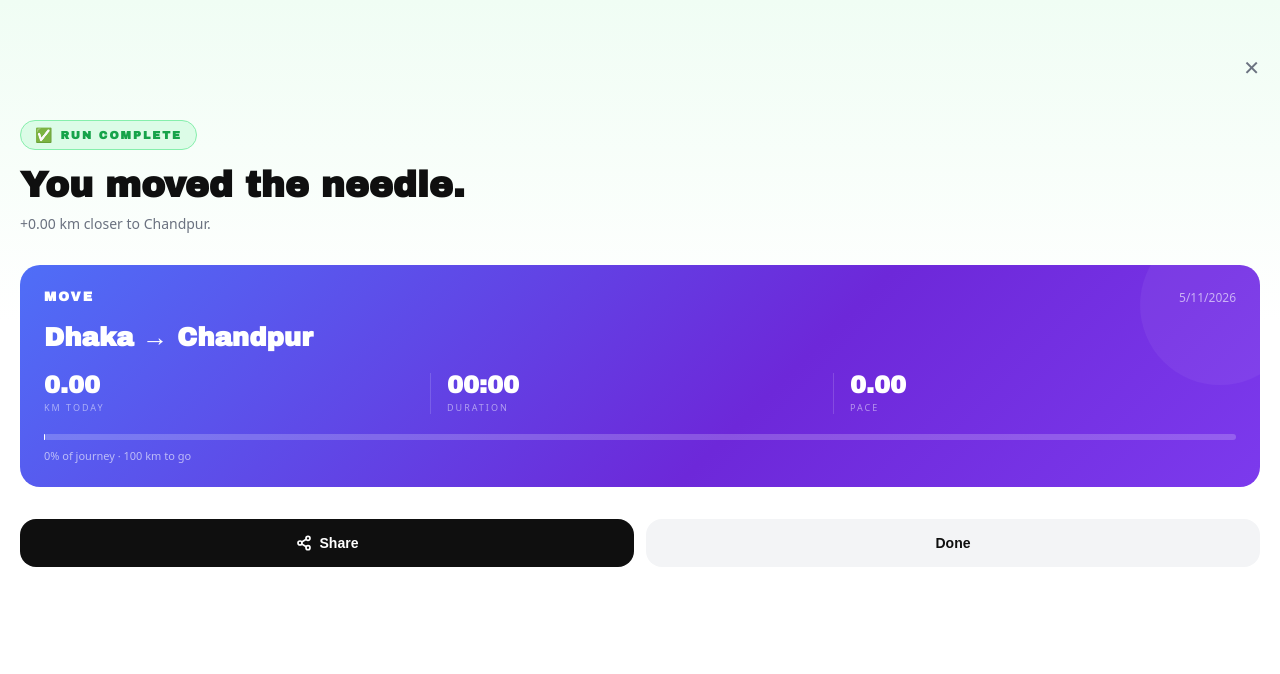
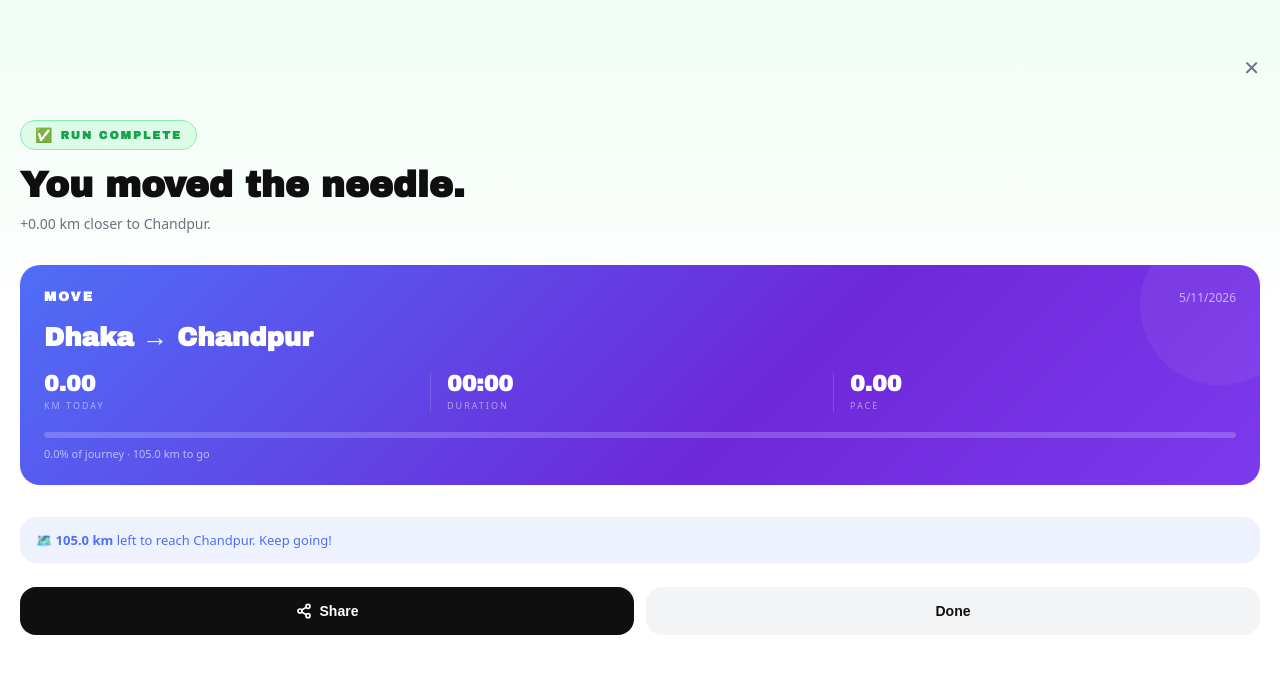
Before and after one commit to Kayes2323/move-app, a Next.js app: page /result in a window 1280 px wide. Shown: the top 674 px of the page. Built offline with nearby package versions, Linux system fonts and the light colour scheme.

Commit message:
result screen real data + route progress

```diff
--- a/app/result/page.tsx
+++ b/app/result/page.tsx
@@ -1,6 +1,22 @@
 "use client";
 import { useSearchParams, useRouter } from "next/navigation";
-import { Suspense } from "react";
+import { Suspense, useEffect, useState } from "react";
+
+interface UserData {
+  name: string;
+  totalKm: number;
+  completedKm: number;
+  currentRoute: string;
+}
+
+const ROUTES: Record<string, number> = {
+  Chandpur: 105,
+  "Cox's Bazar": 414,
+  Sylhet: 244,
+  Rajshahi: 253,
+  Khulna: 332,
+  Chittagong: 264,
+};
 
 function ResultContent() {
   const router = useRouter();
@@ -8,6 +24,30 @@ function ResultContent() {
   const km = params.get("km") || "0.00";
   const time = params.get("time") || "00:00";
   const pace = params.get("pace") || "0.00";
+  const [user, setUser] = useState<UserData | null>(null);
+
+  useEffect(() => {
+    const loadUser = async () => {
+      try {
+        const { auth, db } = await import("../firebase");
+        const { doc, getDoc } = await import("firebase/firestore");
+        const firebaseUser = auth.currentUser;
+        if (firebaseUser) {
+          const snap = await getDoc(doc(db, "users", firebaseUser.uid));
+          if (snap.exists()) setUser(snap.data() as UserData);
+        }
+      } catch (err) {
+        console.error(err);
+      }
+    };
+    loadUser();
+  }, []);
+
+  const currentRoute = user?.currentRoute || "Chandpur";
+  const routeTotal = ROUTES[currentRoute] || 105;
+  const completedKm = user?.completedKm || 0;
+  const percent = Math.min((completedKm / routeTotal) * 100, 100);
+  const toGo = Math.max(routeTotal - completedKm, 0);
 
   return (
     <main style={{
@@ -19,19 +59,12 @@ function ResultContent() {
 
       {/* CLOSE */}
       <div style={{ display: "flex", justifyContent: "flex-end", paddingTop: "56px", marginBottom: "40px" }}>
-        <button onClick={() => router.push("/")}
-          style={{ background: "none", border: "none", cursor: "pointer", fontSize: "20px", color: "#6B7280" }}>
-          ✕
-        </button>
+        <button onClick={() => router.push("/")} style={{ background: "none", border: "none", cursor: "pointer", fontSize: "20px", color: "#6B7280" }}>✕</button>
       </div>
 
       {/* BADGE */}
       <div style={{ marginBottom: "16px" }}>
-        <div style={{
-          display: "inline-flex", alignItems: "center", gap: "8px",
-          background: "#DCFCE7", border: "1px solid #86EFAC",
-          borderRadius: "20px", padding: "6px 14px"
-        }}>
+        <div style={{ display: "inline-flex", alignItems: "center", gap: "8px", background: "#DCFCE7", border: "1px solid #86EFAC", borderRadius: "20px", padding: "6px 14px" }}>
           <span style={{ fontSize: "14px" }}>✅</span>
           <span style={{ color: "#16A34A", fontSize: "11px", letterSpacing: "2px", fontWeight: 700 }}>RUN COMPLETE</span>
         </div>
@@ -42,15 +75,11 @@ function ResultContent() {
         You moved the needle.
       </h1>
       <p style={{ color: "#6B7280", fontSize: "14px", fontFamily: "system-ui", marginBottom: "32px" }}>
-        +{km} km closer to Chandpur.
+        +{km} km closer to {currentRoute}.
       </p>
 
       {/* RESULT CARD */}
-      <div style={{
-        background: "linear-gradient(135deg, #4F6EF7 0%, #6D28D9 60%, #7C3AED 100%)",
-        borderRadius: "20px", padding: "24px", marginBottom: "32px",
-        position: "relative", overflow: "hidden"
-      }}>
+      <div style={{ background: "linear-gradient(135deg, #4F6EF7 0%, #6D28D9 60%, #7C3AED 100%)", borderRadius: "20px", padding: "24px", marginBottom: "32px", position: "relative", overflow: "hidden" }}>
         <div style={{ position: "absolute", top: "-40px", right: "-40px", width: "160px", height: "160px", borderRadius: "50%", background: "rgba(255,255,255,0.05)" }} />
 
         {/* Card top */}
@@ -63,7 +92,7 @@ function ResultContent() {
 
         {/* Route */}
         <h2 style={{ color: "white", fontSize: "26px", fontWeight: 900, marginBottom: "20px" }}>
-          Dhaka → Chandpur
+          Dhaka → {currentRoute}
         </h2>
 
         {/* Stats */}
@@ -74,7 +103,7 @@ function ResultContent() {
             { label: "PACE", value: pace },
           ].map((s, i) => (
             <div key={i} style={{ flex: 1, borderLeft: i > 0 ? "1px solid rgba(255,255,255,0.15)" : "none", paddingLeft: i > 0 ? "16px" : "0" }}>
-              <p style={{ color: "white", fontSize: "24px", fontWeight: 900, lineHeight: 1 }}>{s.value}</p>
+              <p style={{ color: "white", fontSize: "22px", fontWeight: 900, lineHeight: 1 }}>{s.value}</p>
               <p style={{ color: "rgba(255,255,255,0.5)", fontSize: "9px", letterSpacing: "2px", marginTop: "4px", fontFamily: "system-ui" }}>{s.label}</p>
             </div>
           ))}
@@ -82,20 +111,30 @@ function ResultContent() {
 
         {/* Progress */}
         <div style={{ background: "rgba(255,255,255,0.2)", borderRadius: "4px", height: "6px", marginBottom: "8px" }}>
-          <div style={{ width: "0.1%", height: "100%", background: "white", borderRadius: "4px" }} />
+          <div style={{ width: `${percent}%`, height: "100%", background: "white", borderRadius: "4px", minWidth: percent > 0 ? "8px" : "0" }} />
         </div>
         <p style={{ color: "rgba(255,255,255,0.6)", fontSize: "11px", fontFamily: "system-ui" }}>
-          0% of journey · 100 km to go
+          {percent.toFixed(1)}% of journey · {toGo.toFixed(1)} km to go
         </p>
       </div>
 
+      {/* MOTIVATIONAL MESSAGE */}
+      {percent >= 100 ? (
+        <div style={{ background: "#FEF3C7", border: "1px solid #FDE68A", borderRadius: "16px", padding: "16px", marginBottom: "24px", textAlign: "center" }}>
+          <p style={{ color: "#92400E", fontSize: "16px", fontWeight: 900 }}>🏆 Journey Complete!</p>
+          <p style={{ color: "#B45309", fontSize: "13px", fontFamily: "system-ui", marginTop: "4px" }}>You conquered {currentRoute}! Pick your next route.</p>
+        </div>
+      ) : (
+        <div style={{ background: "#EEF2FF", borderRadius: "16px", padding: "14px 16px", marginBottom: "24px" }}>
+          <p style={{ color: "#4F6EF7", fontSize: "13px", fontFamily: "system-ui" }}>
+            🗺️ <strong>{toGo.toFixed(1)} km</strong> left to reach {currentRoute}. Keep going!
+          </p>
+        </div>
+      )}
+
       {/* BUTTONS */}
       <div style={{ display: "flex", gap: "12px" }}>
-        <button style={{
-          flex: 1, padding: "16px", borderRadius: "16px",
-          background: "#0F0F0F", border: "none", cursor: "pointer",
-          display: "flex", alignItems: "center", justifyContent: "center", gap: "8px"
-        }}>
+        <button style={{ flex: 1, padding: "16px", borderRadius: "16px", background: "#0F0F0F", border: "none", cursor: "pointer", display: "flex", alignItems: "center", justifyContent: "center", gap: "8px" }}>
           <svg width="16" height="16" viewBox="0 0 24 24" fill="none" stroke="white" strokeWidth="2.5" strokeLinecap="round">
             <circle cx="18" cy="5" r="3"/><circle cx="6" cy="12" r="3"/><circle cx="18" cy="19" r="3"/>
             <line x1="8.59" y1="13.51" x2="15.42" y2="17.49"/><line x1="15.41" y1="6.51" x2="8.59" y2="10.49"/>
@@ -103,12 +142,7 @@ function ResultContent() {
           <span style={{ color: "white", fontSize: "14px", fontWeight: 700 }}>Share</span>
         </button>
 
-        <button
-          onClick={() => router.push("/")}
-          style={{
-            flex: 1, padding: "16px", borderRadius: "16px",
-            background: "#F3F4F6", border: "none", cursor: "pointer"
-          }}>
+        <button onClick={() => router.push("/")} style={{ flex: 1, padding: "16px", borderRadius: "16px", background: "#F3F4F6", border: "none", cursor: "pointer" }}>
           <span style={{ color: "#0F0F0F", fontSize: "14px", fontWeight: 700 }}>Done</span>
         </button>
       </div>
```
